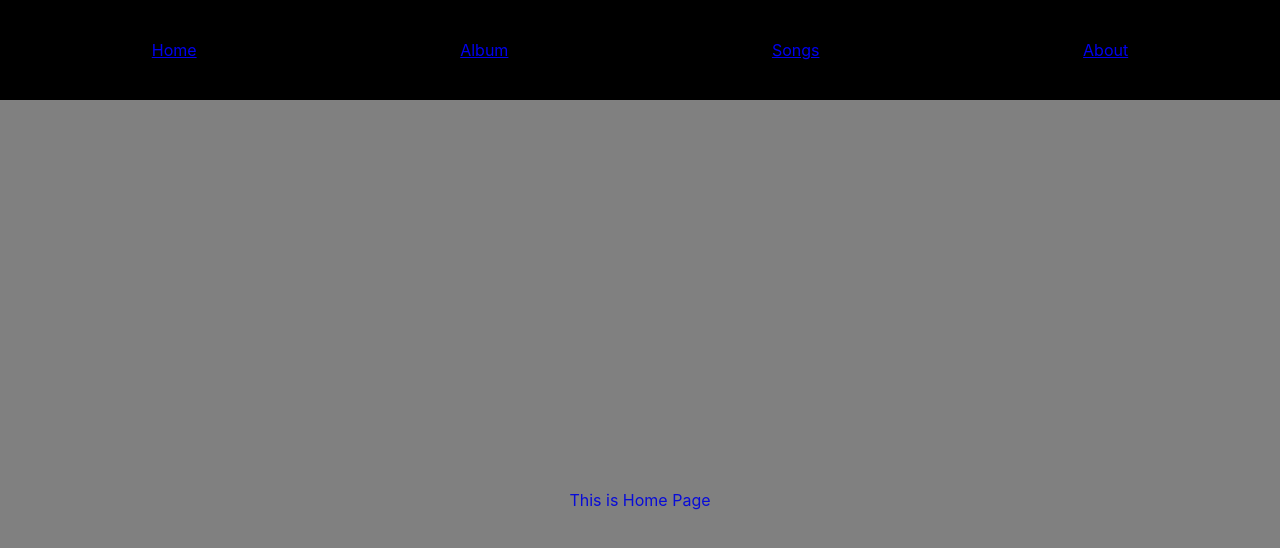
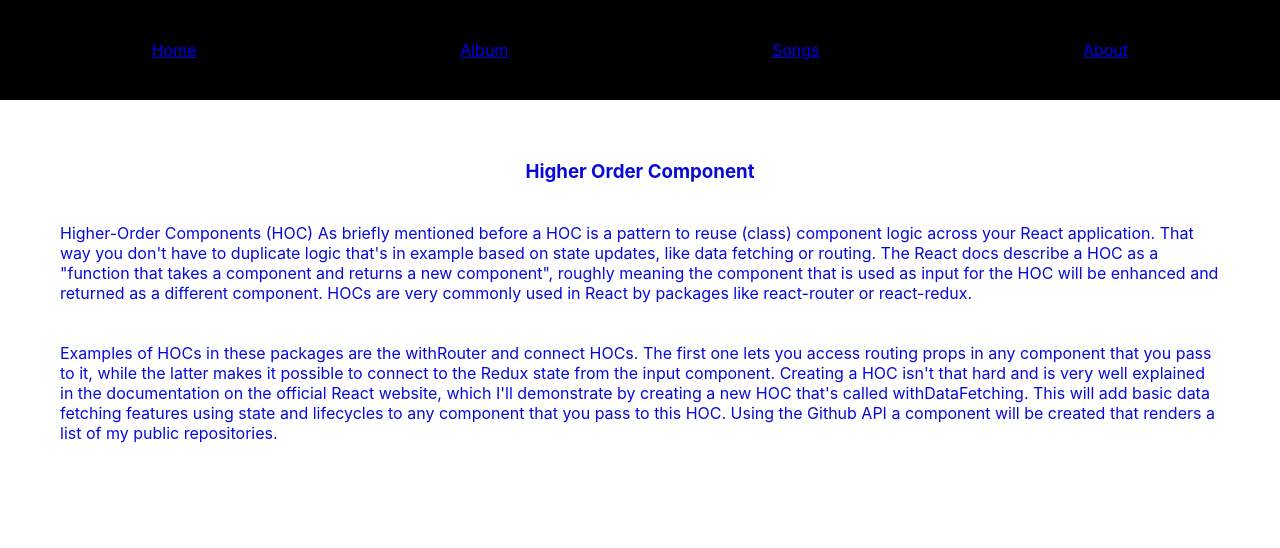
Before and after one commit to pkakkera-dev/HOC, a React (Create React App) app: page / in a window 1280 px wide. Shown: the top 548 px of the page. Built offline with nearby package versions, Linux system fonts and the light colour scheme.

Commit message:
added desc

```diff
--- a/src/components/Home.jsx
+++ b/src/components/Home.jsx
@@ -2,7 +2,33 @@ import React from "react";
 import "../styles/style.scss";
 
 const Home = props => {
-  return <div className="home">This is Home Page</div>;
+  return (
+    <div className="home">
+      <h3> Higher Order Component </h3>
+      <article>
+        Higher-Order Components (HOC) As briefly mentioned before a HOC is a
+        pattern to reuse (class) component logic across your React application.
+        That way you don't have to duplicate logic that's in example based on
+        state updates, like data fetching or routing. The React docs describe a
+        HOC as a "function that takes a component and returns a new component",
+        roughly meaning the component that is used as input for the HOC will be
+        enhanced and returned as a different component. HOCs are very commonly
+        used in React by packages like react-router or react-redux.
+      </article>
+      <article>
+        Examples of HOCs in these packages are the withRouter and connect HOCs.
+        The first one lets you access routing props in any component that you
+        pass to it, while the latter makes it possible to connect to the Redux
+        state from the input component. Creating a HOC isn't that hard and is
+        very well explained in the documentation on the official React website,
+        which I'll demonstrate by creating a new HOC that's called
+        withDataFetching. This will add basic data fetching features using state
+        and lifecycles to any component that you pass to this HOC. Using the
+        Github API a component will be created that renders a list of my public
+        repositories.
+      </article>
+    </div>
+  );
 };
 
 export default Home;
--- a/src/styles/style.css
+++ b/src/styles/style.css
@@ -32,11 +32,15 @@
 }
 
 .home {
-  height: 100vh;
+  padding: 40px;
   display: -webkit-box;
   display: -ms-flexbox;
   display: flex;
-  background-color: grey;
+  -webkit-box-orient: vertical;
+  -webkit-box-direction: normal;
+      -ms-flex-flow: column;
+          flex-flow: column;
+  background-color: white;
   -webkit-box-align: center;
       -ms-flex-align: center;
           align-items: center;
@@ -46,12 +50,17 @@
   color: #080bd8;
 }
 
+.home h3,
+.home article {
+  padding: 20px;
+}
+
 .albums {
   height: 100vh;
   display: -webkit-box;
   display: -ms-flexbox;
   display: flex;
-  background-color: grey;
+  background-color: white;
   -webkit-box-align: center;
       -ms-flex-align: center;
           align-items: center;
@@ -74,7 +83,7 @@
   display: -webkit-box;
   display: -ms-flexbox;
   display: flex;
-  background-color: grey;
+  background-color: white;
   -webkit-box-align: center;
       -ms-flex-align: center;
           align-items: center;
@@ -101,7 +110,7 @@
   -webkit-box-direction: normal;
       -ms-flex-direction: column;
           flex-direction: column;
-  background-color: grey;
+  background-color: white;
   -webkit-box-align: center;
       -ms-flex-align: center;
           align-items: center;
--- a/src/styles/style.scss
+++ b/src/styles/style.scss
@@ -24,17 +24,22 @@
 }
 
 .home {
-  height: 100vh;
+  padding: 40px;
   display: flex;
-  background-color: grey;
+  flex-flow: column;
+  background-color: white;
   align-items: center;
   justify-content: center;
   color: rgb(8, 11, 216);
+  h3,
+  article {
+    padding: 20px;
+  }
 }
 .albums {
   height: 100vh;
   display: flex;
-  background-color: grey;
+  background-color: white;
   align-items: center;
   justify-content: center;
   color: rgb(8, 11, 216);
@@ -46,7 +51,7 @@
 .songs {
   height: 100vh;
   display: flex;
-  background-color: grey;
+  background-color: white;
   align-items: center;
   justify-content: center;
   color: rgb(8, 11, 216);
@@ -59,7 +64,7 @@
   height: 100vh;
   display: flex;
   flex-direction: column;
-  background-color: grey;
+  background-color: white;
   align-items: center;
   justify-content: center;
   color: rgb(8, 11, 216);
```
Also changed, not shown: 1 other file (tests, documents, lock files or other folders).
